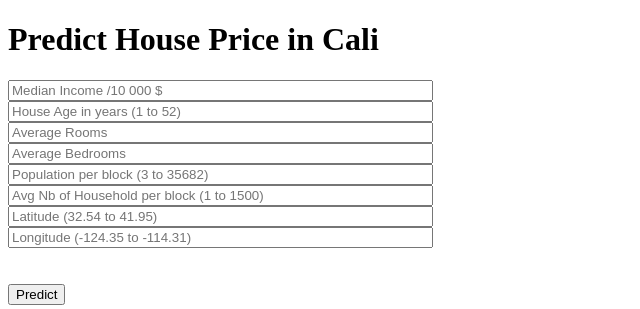
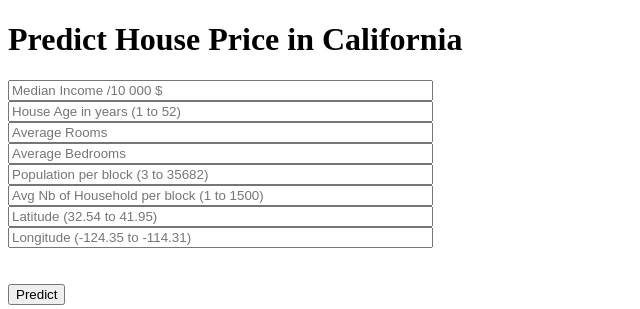
Before and after one commit to BNTNOECHRT/MLOps-Predict-House-Price, a Flask app: page / in a window 1280 px wide. Shown: the top 309 px of the page, without its empty margins (0-640 px from the left). Run offline with Flask 2, Linux system fonts and the light colour scheme.

Commit message:
new html

```diff
--- a/templates/home.html
+++ b/templates/home.html
@@ -11,7 +11,7 @@
 
 <body>
  <div class="login">
-	<h1>Predict House Price in Cali</h1>
+	<h1>Predict House Price in California</h1>
 
      <!-- Form to enter new data for predictions  -->
     <form action="{{ url_for('predict')}}"method="POST">
```
